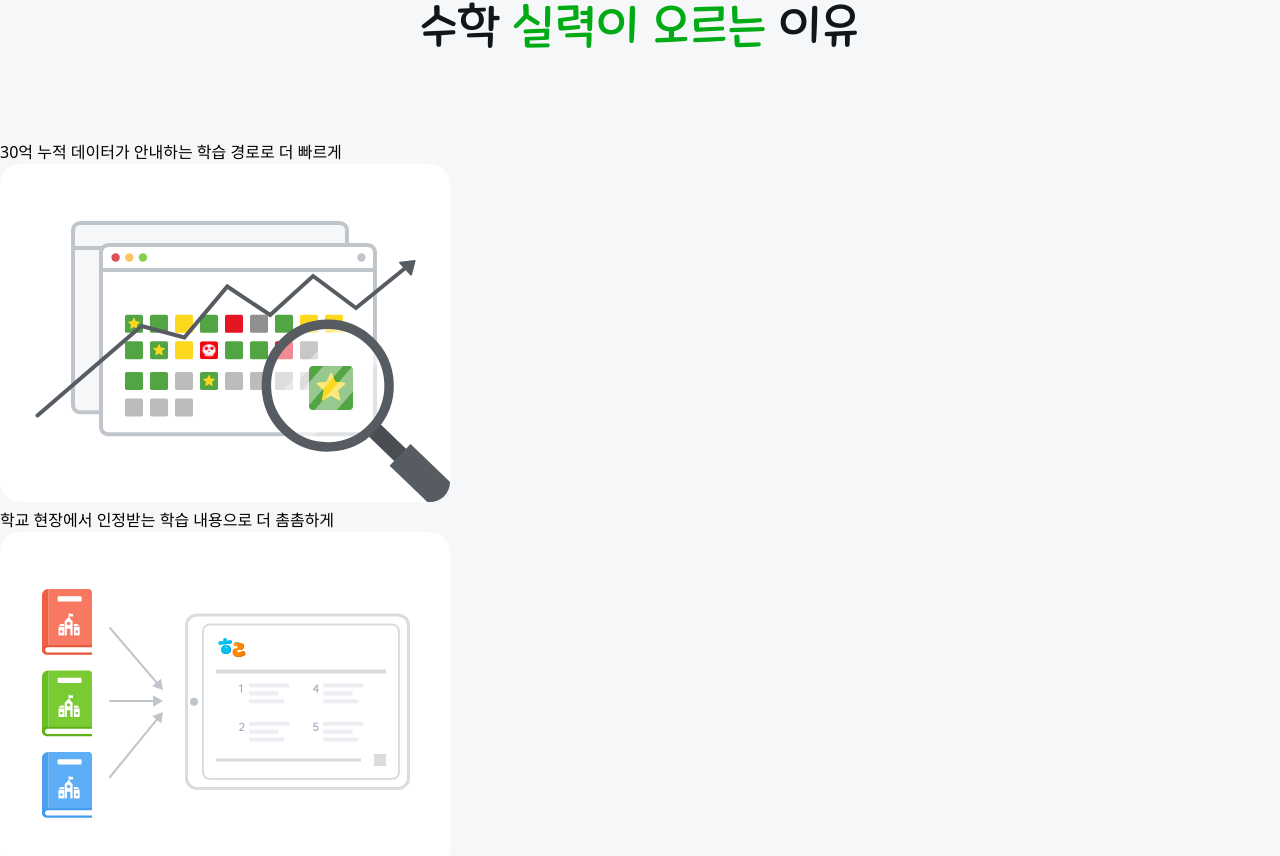
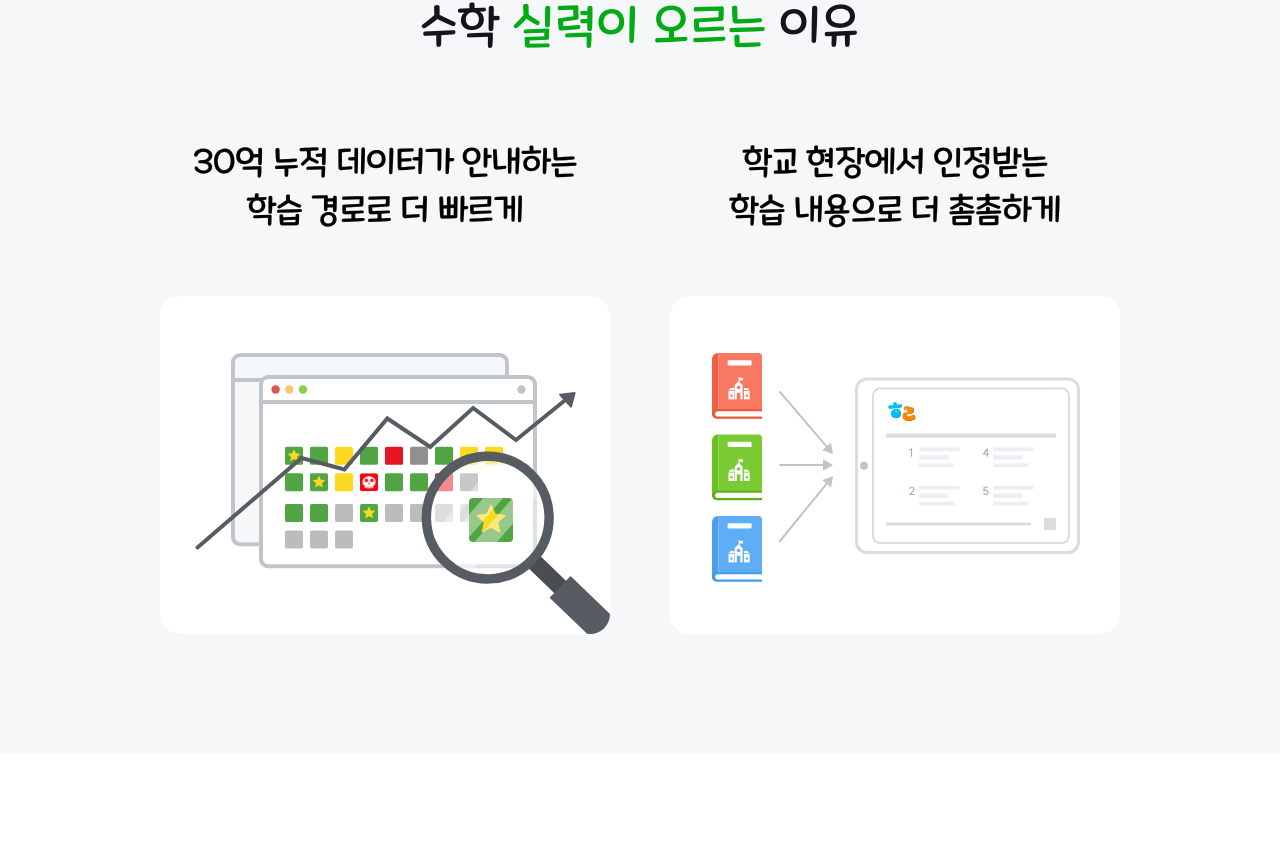
Before and after one commit to kimjihye058/holing, a React (Vite) app in the folder holingclone/: page / in a window 1280 px wide. Shown: the part 4602-5458 px from the top of the page. After the commit the page ends 5356 px from the top, so only its background shows below. Built offline with nearby package versions, Linux system fonts and the light colour scheme.

Commit message:
#7 Reasons부분 구현

```diff
--- a/holingclone/src/components/Section4.tsx
+++ b/holingclone/src/components/Section4.tsx
@@ -11,19 +11,15 @@ function Section4() {
       <Reasons>
         <Reason>
           <DescDiv>
-            <DescSpan>
-              30억 누적 데이터가 안내하는 학습 경로로 더 빠르게
-            </DescSpan>
+            <DescSpan>30억 누적 데이터가 안내하는<br />학습 경로로 더 빠르게</DescSpan>
           </DescDiv>
-          <DescImg src="/assets/images/reason/reason1.svg" alt="이유1" />
+          <img src="/assets/images/reason/reason1.svg" alt="이유1" />
         </Reason>
         <Reason>
           <DescDiv>
-            <DescSpan>
-              학교 현장에서 인정받는 학습 내용으로 더 촘촘하게
-            </DescSpan>
+            <DescSpan>학교 현장에서 인정받는<br />학습 내용으로 더 촘촘하게</DescSpan>
           </DescDiv>
-          <DescImg src="/assets/images/reason/reason2.svg" alt="이유2" />
+          <img src="/assets/images/reason/reason2.svg" alt="이유2" />
         </Reason>
       </Reasons>
     </Fourth>
@@ -62,12 +58,40 @@ export const Span2 = styled.span`
   line-height: inherit;
 `;
 
-export const Reasons = styled.div``;
+export const Reasons = styled.div`
+  display: flex;
+  flex-direction: row;
+  gap: 60px;
+  box-pack: center;
+  justify-content: center;
+`;
 
-export const Reason = styled.div``;
+export const Reason = styled.div`
+  display: flex;
+  flex-direction: column;
+  gap: 60px;
+  -webkit-box-align: center;
+  align-items: center;
+  width: 450px;
+`;
 
-export const DescDiv = styled.div``;
+export const DescDiv = styled.div`
+  display: flex;
+  flex-direction: column;
+  gap: 14px;
+  -webkit-box-align: center;
+  align-items: center;
+`;
 
-export const DescSpan = styled.span``;
-
-export const DescImg = styled.img``;
+export const DescSpan = styled.span`
+  font-family: Maplestory;
+  font-size: 34px;
+  font-weight: 300;
+  color: inherit;
+  text-align: center;
+  width: unset;
+  white-space: break-spaces;
+  line-height: 1.4;
+  letter-spacing: -0.68px;
+  -webkit-text-stroke: 0.2px black;
+`;
```
